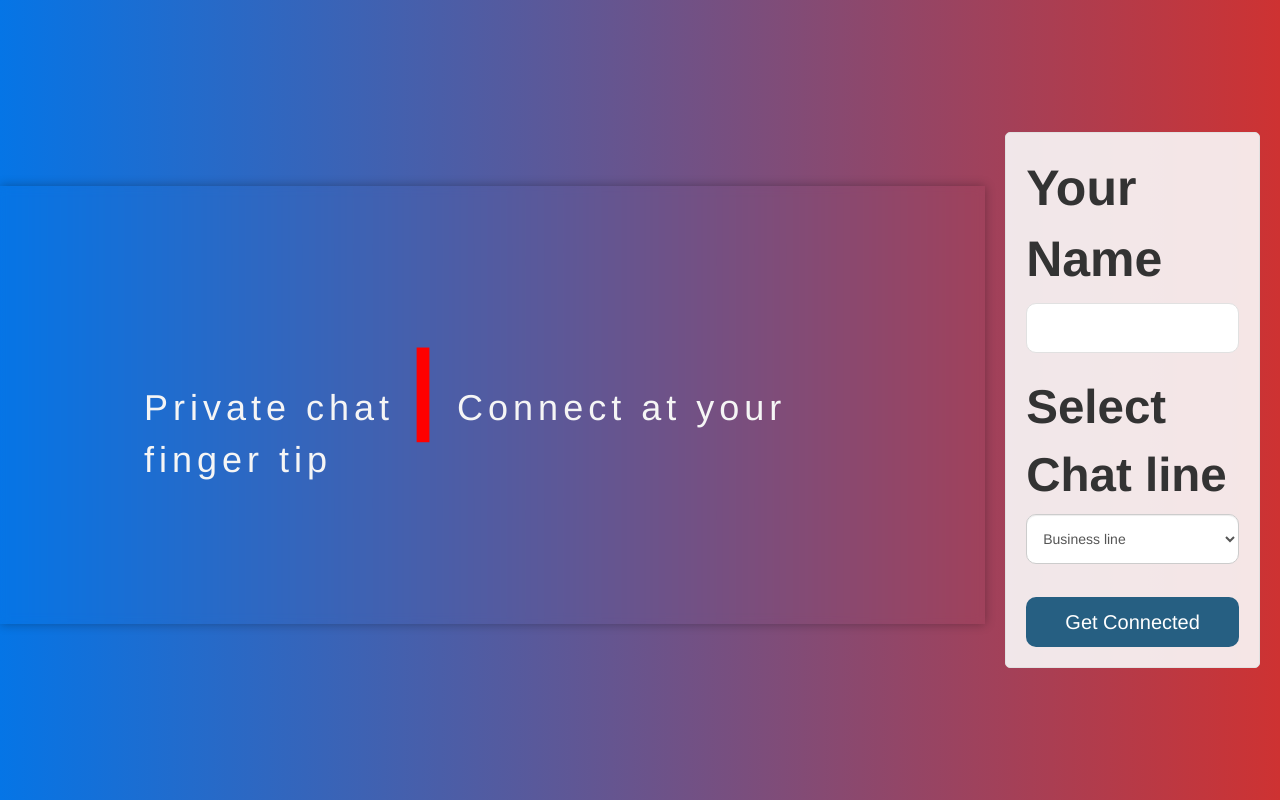
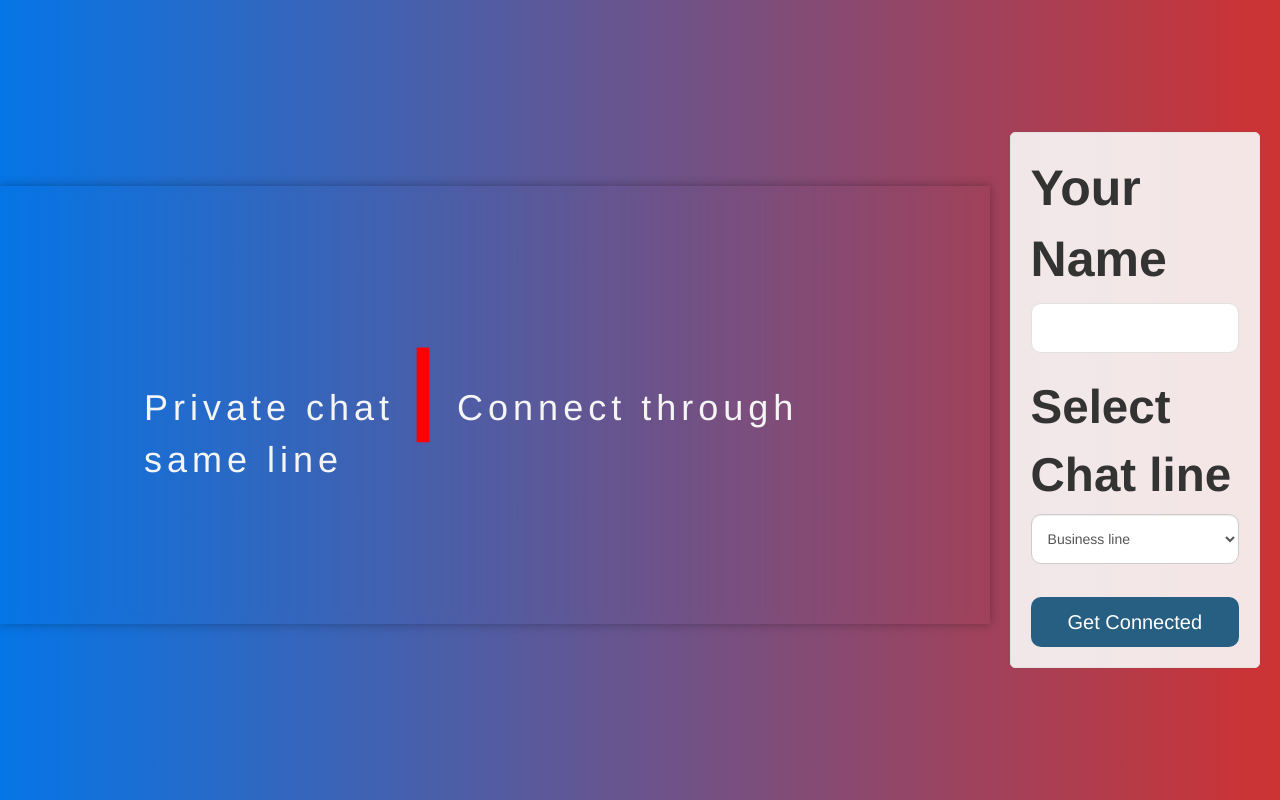
Before and after one commit to Rakshak1344/Node-chat-app, a website: page public/index.html in a window 1280 px wide. Drawn offline with nearby package versions, Linux system fonts and the light colour scheme.

Commit message:
deloyment commit

```diff
--- a/public/index.html
+++ b/public/index.html
@@ -18,7 +18,7 @@
     <div class="centered-form">
             <!-- <div style="color: whitesmoke; "><h1>Chat | Bot  </h1></div> -->
         <!-- <h1 style="color: whitesmoke; letter-spacing: 5px" class="glass-effect"> </h1> -->
-        <h1 style="color: whitesmoke; letter-spacing: 5px " class="glass-effect"> Private chat <b style="color: red; font-size: 100px">|</b> Connect at your finger tip </h1>
+        <h1 style="color: whitesmoke; letter-spacing: 5px " class="glass-effect"> Private chat <b style="color: red; font-size: 100px">|</b> Connect through same line</h1>
 
     <div class="centered-form__form">
         <form action="/chat.html">
```
